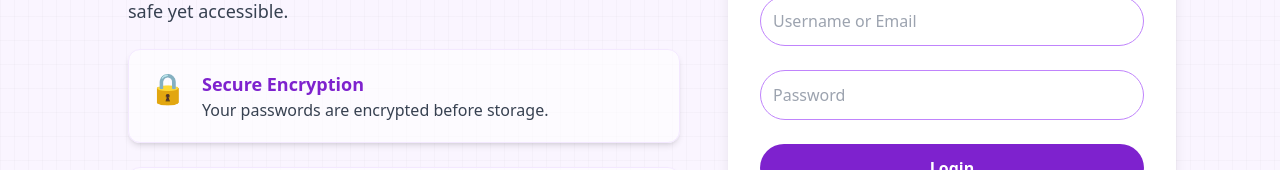
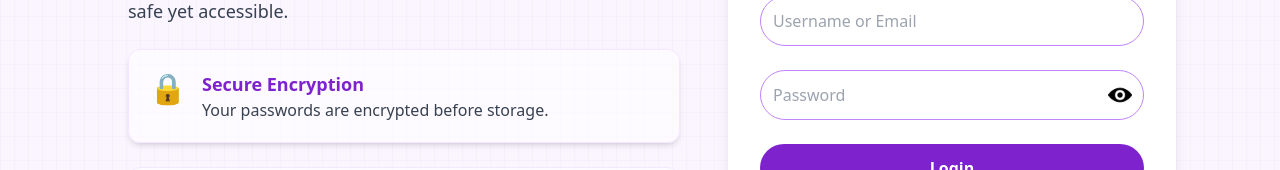
Before and after one commit to ayush-gupta456/pass_op, a React (Vite) app: page /login in a window 1280 px wide. Shown: the part 352-522 px from the top of the page. Built offline with nearby package versions, Linux system fonts and the light colour scheme.

Commit message:
Update Login.jsx

```diff
--- a/src/components/Login.jsx
+++ b/src/components/Login.jsx
@@ -12,6 +12,7 @@ const Login = () => {
     const [showForgot, setShowForgot] = useState(false);
     const [forgotEmail, setForgotEmail] = useState('');
     const [forgotLoading, setForgotLoading] = useState(false);
+    const [showPassword, setShowPassword] = useState(false);
     const navigate = useNavigate();
 
     /**
@@ -109,6 +110,7 @@ const Login = () => {
               onChange={handleChange}
               className="w-full p-3 border border-purple-400 rounded-full focus:outline-none focus:ring-2 focus:ring-slate-500"
             />
+             <div className="relative">
             <input
               type="password"
               name="password"
@@ -117,6 +119,13 @@ const Login = () => {
               onChange={handleChange}
               className="w-full p-3 border border-purple-400 rounded-full focus:outline-none focus:ring-2 focus:ring-slate-500"
             />
+                 <img
+                src={showPassword ? "/icons/eyecross.png" : "/icons/eye.png"}
+                alt="toggle visibility"
+                className="w-6 h-6 absolute right-3 top-1/2 transform -translate-y-1/2 cursor-pointer"
+                onClick={() => setShowPassword(!showPassword)}
+              />
+            </div>
             <button
               type="submit"
               className="w-full px-6 py-3 bg-purple-700 text-white font-semibold rounded-full hover:bg-purple-800 transition"
```
